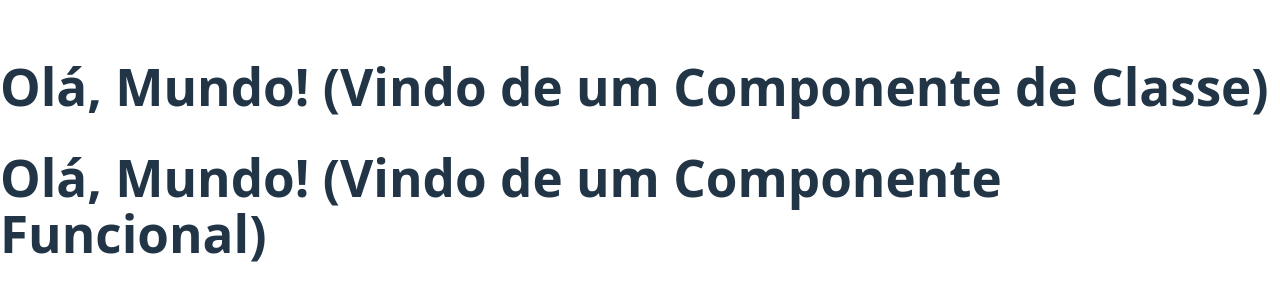
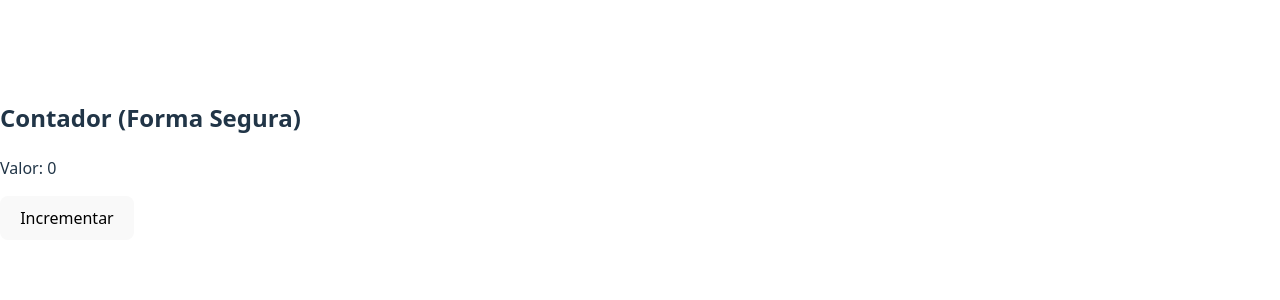
Before and after one commit to GuiAlmeida03/Front-end-e-Mobile-Development, a React (Vite) app in the folder projeto-react/my-react-app/: page / in a window 1280 px wide. Shown: the part 240-540 px from the top of the page. Built offline with nearby package versions, Linux system fonts and the light colour scheme.

Commit message:
feat: Adiciona ContadorSeguro para demonstrar atualização de estado segura

```diff
--- a/projeto-react/my-react-app/src/App.jsx
+++ b/projeto-react/my-react-app/src/App.jsx
@@ -1,11 +1,9 @@
-import SaudacaoClasse from './components/SaudacaoClasse';
-import SaudacaoFuncional from './components/SaudacaoFuncional';
+import ContadorSeguro from './components/ContadorSeguro';
 
 function App() {
   return (
     <div>
-      <SaudacaoClasse />
-      <SaudacaoFuncional />
+      <ContadorSeguro />
     </div>
   );
 }
--- /dev/null
+++ b/projeto-react/my-react-app/src/components/ContadorSeguro.jsx
@@ -0,0 +1,20 @@
+import { useState } from 'react';
+
+function ContadorSeguro() {
+  const [contador, setContador] = useState(0);
+
+  // Forma segura que usa o valor anterior do estado para calcular o próximo
+  const incrementarSeguro = () => {
+    setContador(estadoAnterior => estadoAnterior + 1);
+  };
+
+  return (
+    <div>
+      <h2>Contador (Forma Segura)</h2>
+      <p>Valor: {contador}</p>
+      <button onClick={incrementarSeguro}>Incrementar</button>
+    </div>
+  );
+}
+
+export default ContadorSeguro;
```
